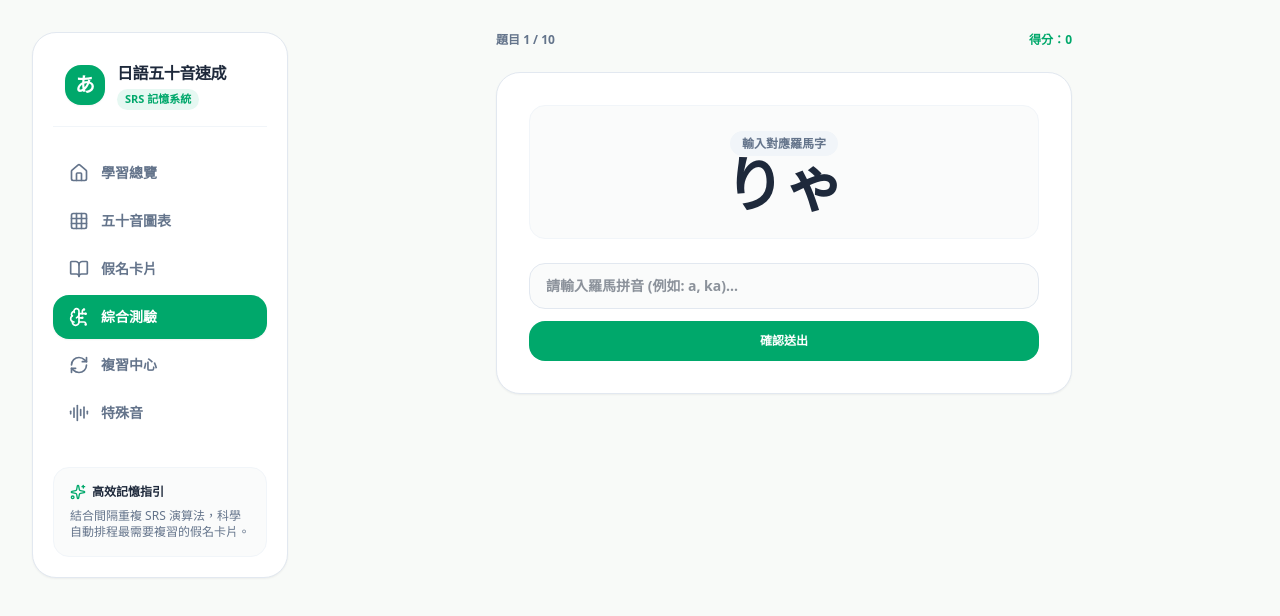
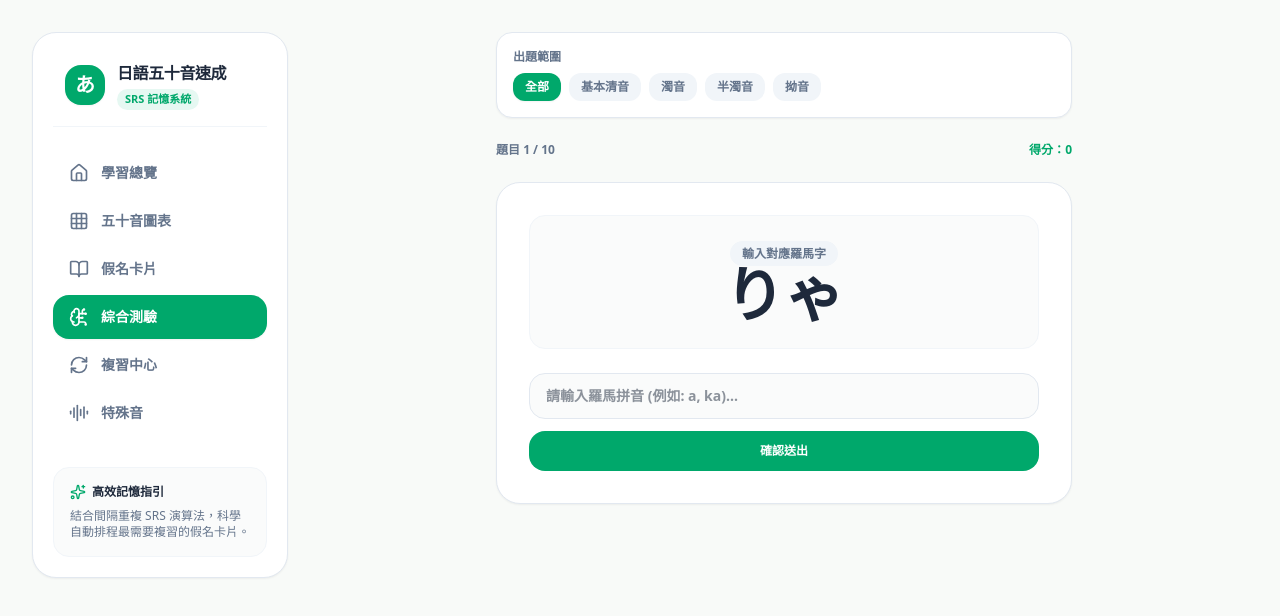
Before and after one commit to Jake627520/japanese-kana-learning, a React (Vite) app: page / in a window 1280 px wide. Both pictures are taken after a click on the button "綜合測驗". Shown: the top 616 px of the page. Built offline with nearby package versions, Linux system fonts and the light colour scheme.

Commit message:
feat(quiz): add quiz scope filter (basic/dakuten/handakuten/youon)

```diff
--- a/src/components/QuizView.tsx
+++ b/src/components/QuizView.tsx
@@ -20,7 +20,24 @@ export function QuizView({
   onProgressChange,
   onFinish,
 }: QuizViewProps) {
-  const pool = customPool && customPool.length > 0 ? customPool : allKana;
+  const [quizScope, setQuizScope] = useState<'all' | 'basic' | 'dakuten' | 'handakuten' | 'youon'>('all');
+
+  const scopedSource = customPool && customPool.length > 0 ? customPool : allKana;
+
+  const filteredByScope = scopedSource.filter((k) => {
+    if (quizScope === 'all') return true;
+    if (quizScope === 'basic') {
+      return (
+        k.category === 'basic-hiragana' ||
+        k.category === 'basic-katakana' ||
+        (!k.category && (k.type === 'hiragana' || k.type === 'katakana'))
+      );
+    }
+    return k.category === quizScope;
+  });
+
+  // 篩完為空時回退，避免無法出題
+  const pool = filteredByScope.length > 0 ? filteredByScope : scopedSource;
 
   const [questions, setQuestions] = useState<QuizQuestion[]>([]);
   const [currentIndex, setCurrentIndex] = useState(0);
@@ -164,7 +181,7 @@ export function QuizView({
 
   useEffect(() => {
     generateQuiz();
-  }, [pool.length]);
+  }, [quizScope, pool.length, isReviewMode]);
 
   const currentQ = questions[currentIndex];
 
@@ -271,6 +288,36 @@ export function QuizView({
 
   return (
     <div className="max-w-xl mx-auto space-y-6">
+      {!isReviewMode && (
+        <div className="bg-white p-4 rounded-2xl border border-[#E2E8F0] shadow-xs">
+          <div className="text-xs font-bold text-[#64748B] mb-2">出題範圍</div>
+          <div className="flex flex-wrap gap-2">
+            {(
+              [
+                { id: 'all', label: '全部' },
+                { id: 'basic', label: '基本清音' },
+                { id: 'dakuten', label: '濁音' },
+                { id: 'handakuten', label: '半濁音' },
+                { id: 'youon', label: '拗音' },
+              ] as const
+            ).map((item) => (
+              <button
+                key={item.id}
+                type="button"
+                onClick={() => setQuizScope(item.id)}
+                className={`px-3 py-1.5 text-xs font-extrabold rounded-xl transition-all cursor-pointer ${
+                  quizScope === item.id
+                    ? 'bg-[#00A86B] text-white shadow-xs'
+                    : 'bg-[#F1F5F9] text-[#64748B] hover:text-[#1E293B]'
+                }`}
+              >
+                {item.label}
+              </button>
+            ))}
+          </div>
+        </div>
+      )}
+
       {/* Quiz Progress Header */}
       <div className="flex items-center justify-between text-xs font-bold text-[#64748B]">
         <span>
```
